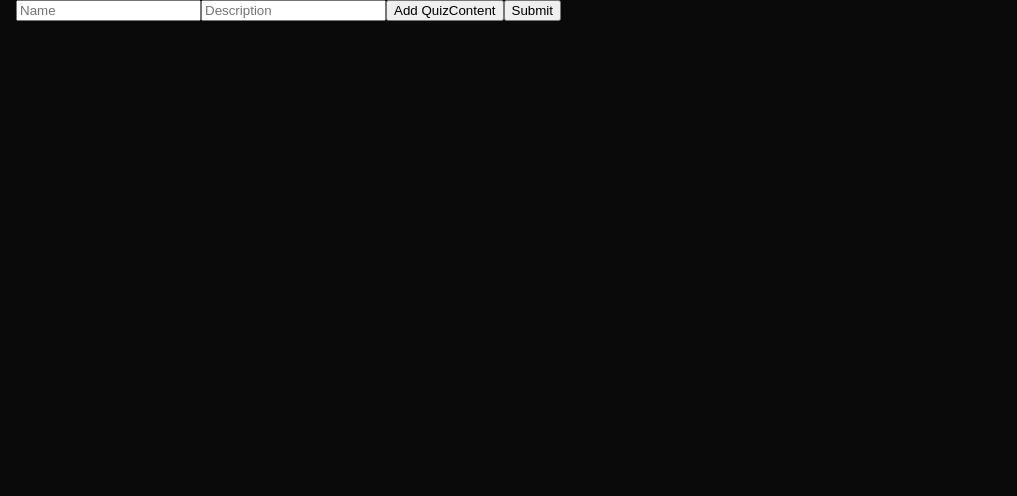
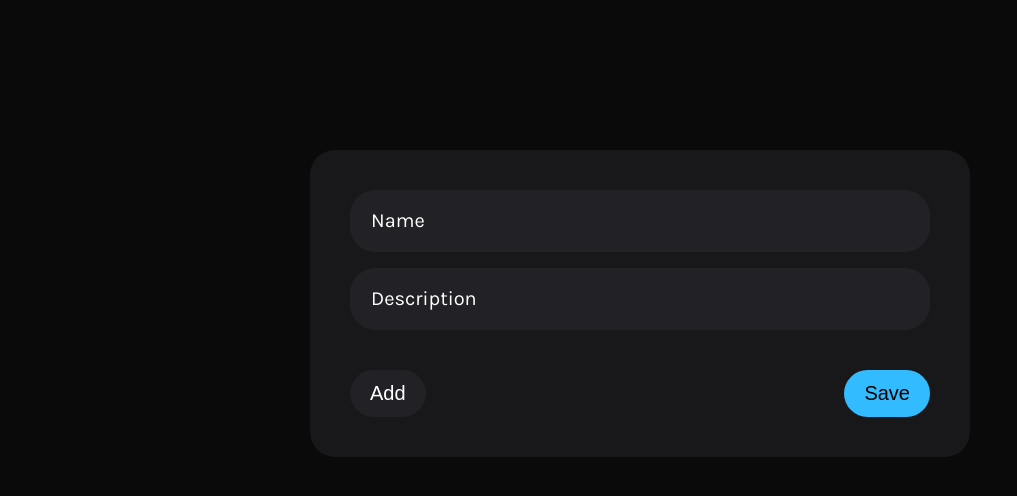
Before and after one commit to ZaphodAndo/AskSylvan, a React (Create React App) app in the folder Client/: page /createQuiz in a window 1280 px wide. Shown: the top 496 px of the page, without its empty margins (0-1017 px from the left). Built offline with nearby package versions, Linux system fonts and the light colour scheme.

Commit message:
Added styling for create quiz view

```diff
--- /dev/null
+++ b/Client/src/components/QuizBuilder/QuizBuilder.scss
@@ -0,0 +1,65 @@
+.quiz-builder {
+  display: flex;
+  flex-direction: column;
+  margin: 150px auto;
+  max-width: 580px;
+  border-radius: 25px;
+  background-color: var(--light-background);
+  padding: 40px;
+
+  .meta {
+    display: flex;
+    flex-direction: column;
+    gap: 16px;
+
+    input {
+      background-color: var(--lighter-background);
+      border: 1px solid var(--lighter-background);
+      border-radius: 25px;
+      font: var(--font);
+      color: var(--text-colour);
+      padding: 14px 20px 14px 20px;
+      font-size: 20px;
+      line-height: 32px;
+
+      &::placeholder {
+        color: var(--text-colour);
+      }
+
+      &:focus,
+      &:active {
+        outline: none;
+        border: 1px solid var(--accent-colour);
+        border-radius: 25px;
+      }
+    }
+  }
+
+  .buttons {
+    display: flex;
+    margin-top: 40px;
+
+    button {
+      padding: 8px 20px;
+      border: unset;
+      border-radius: 25px;
+      font-size: 20px;
+      line-height: 31px;
+      background-color: var(--lighter-background);
+      color: var(--text-colour);
+      cursor: pointer;
+      transition: 0.1s ease-in;
+
+      &:hover {
+        background-color: #33ff77;
+        color: #000000;
+      }
+    }
+
+    .save-btn {
+      margin: 0 0 0 auto;
+      background-color: var(--accent-colour);
+      color: #000000;
+    }
+  }
+}
--- a/Client/src/components/QuizBuilder/QuizBuilder.tsx
+++ b/Client/src/components/QuizBuilder/QuizBuilder.tsx
@@ -1,6 +1,7 @@
 import React from "react";
 import QuizContentBlock from "../QuizContentBlock/QuizContentBlock";
 import { RouteChildrenProps } from "react-router-dom";
+import "./QuizBuilder.scss";
 
 type QuizContent = {
   question: string;
@@ -67,16 +68,22 @@ class QuizBuilder extends React.Component<QuizBuilderProps> {
 
   public render() {
     return (
-      <form onSubmit={this.handleSubmit}>
-        <input placeholder="Name" value={this.state.name} onChange={this.onNameInput}></input>
-        <input placeholder="Description" value={this.state.desc} onChange={this.onDescriptionInput}></input>
+      <form className="quiz-builder" onSubmit={this.handleSubmit}>
+        <div className="meta">
+          <input placeholder="Name" value={this.state.name} onChange={this.onNameInput}></input>
+          <input placeholder="Description" value={this.state.desc} onChange={this.onDescriptionInput}></input>
+        </div>
         {this.state.quizBody.map((quizContent, i) => (
           <QuizContentBlock key={i} index={i} onUpdate={this.updateQuizContent}></QuizContentBlock>
         ))}
-        <button type="button" onClick={this.addQuizContent}>
-          Add QuizContent
-        </button>
-        <button type="submit">Submit</button>
+        <div className="buttons">
+          <button type="button" onClick={this.addQuizContent}>
+            Add
+          </button>
+          <button className="save-btn" type="submit">
+            Save
+          </button>
+        </div>
       </form>
     );
   }
--- /dev/null
+++ b/Client/src/components/QuizContentBlock/QuizContentBlock.scss
@@ -0,0 +1,30 @@
+.quiz-content-block {
+  display: flex;
+  flex-direction: column;
+  gap: 16px;
+  margin-top: 40px;
+
+  textarea {
+    background-color: var(--lighter-background);
+    border: 1px solid var(--lighter-background);
+    border-radius: 25px;
+    font: var(--font);
+    color: var(--text-colour);
+    padding: 14px 20px 14px 20px;
+    font-size: 20px;
+    line-height: 32px;
+    resize: none;
+    min-height: 180px;
+
+    &::placeholder {
+      color: var(--text-colour);
+    }
+
+    &:focus,
+    &:active {
+      outline: none;
+      border: 1px solid var(--accent-colour);
+      border-radius: 25px;
+    }
+  }
+}
--- a/Client/src/components/QuizContentBlock/QuizContentBlock.tsx
+++ b/Client/src/components/QuizContentBlock/QuizContentBlock.tsx
@@ -1,4 +1,5 @@
 import React from "react";
+import "./QuizContentBlock.scss";
 
 type QuizContent = {
   question: string;
@@ -16,14 +17,14 @@ class QuizContentBlock extends React.Component<QuizContentBlockProps> {
     answer: ""
   };
 
-  public onQuestionInput = (event: React.SyntheticEvent<HTMLInputElement>) => {
+  public onQuestionInput = (event: React.SyntheticEvent<HTMLTextAreaElement>) => {
     const newValue = event.currentTarget.value;
     const newQuizContent = { question: newValue, answer: this.state.answer };
     this.props.onUpdate(this.props.index, newQuizContent);
     this.setState({ question: newValue });
   };
 
-  public onAnswerInput = (event: React.SyntheticEvent<HTMLInputElement>) => {
+  public onAnswerInput = (event: React.SyntheticEvent<HTMLTextAreaElement>) => {
     const newValue = event.currentTarget.value;
     const newQuizContent = { question: this.state.question, answer: newValue };
     this.props.onUpdate(this.props.index, newQuizContent);
@@ -32,9 +33,9 @@ class QuizContentBlock extends React.Component<QuizContentBlockProps> {
 
   render() {
     return (
-      <div>
-        <input placeholder="Question" value={this.state.question} onChange={this.onQuestionInput}></input>
-        <input placeholder="Answer" value={this.state.answer} onChange={this.onAnswerInput}></input>
+      <div className="quiz-content-block">
+        <textarea placeholder="Question" value={this.state.question} onChange={this.onQuestionInput}></textarea>
+        <textarea placeholder="Answer" value={this.state.answer} onChange={this.onAnswerInput}></textarea>
       </div>
     );
   }
```
